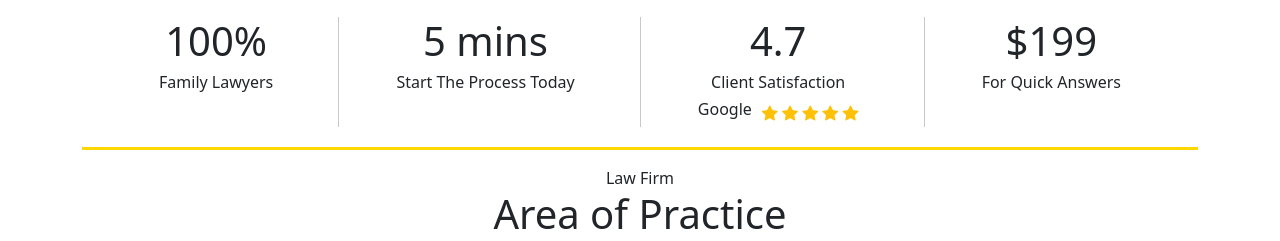
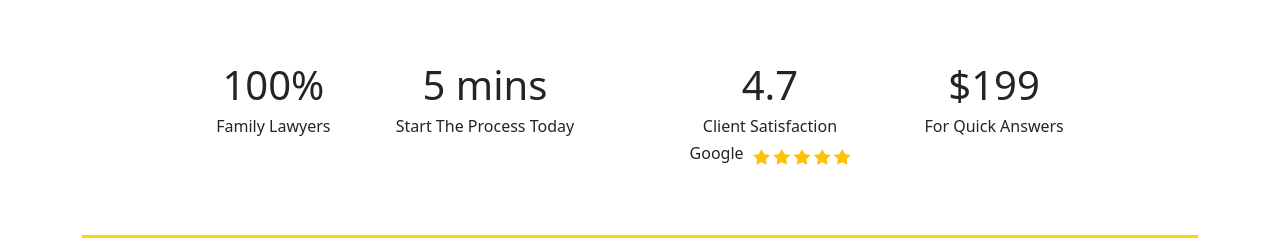
Before and after one commit to samuelmideksa/evolvelaw, a plain HTML site: page index.html in a window 1280 px wide. Shown: the part 596-837 px from the top of the page. Drawn offline with nearby package versions, Linux system fonts and the light colour scheme.

Commit message:
home page layout updated

```diff
--- a/index.html
+++ b/index.html
@@ -103,17 +103,21 @@
         <img src="https://evolvelaw.ca/wp-content/uploads/2022/01/consult-1.webp" alt="" class="rounded" style="width: 100%;">
       </div>
     </div>
-    <ul class="list-inline d-flex text-center" style="padding: 20px; border-bottom: 3px solid gold;">
+    <ul class="list-inline text-center justify-content-center py-5" style="border-bottom: 3px solid gold;">
+      <div class="row justify-content-center">
+        <div class="col-12 col-md-auto py-3">
           <li class="list-inline-item flex-fill">
             <h1>100%</h1>
             <h6>Family Lawyers</h6>
           </li>
-      <div class="vr"></div>
+        </div>
+        <div class="col-12 col-md-3 py-3">
           <li class="list-inline-item flex-fill">
             <h1>5 mins</h1>
             <h6>Start The Process Today</h6>
           </li>
-      <div class="vr"></div>
+        </div>
+        <div class="col-12 col-md-3 py-3">
           <li class="list-inline-item flex-fill">
             <h1>4.7</h1>
             <h6>Client Satisfaction</h6>
@@ -128,12 +132,16 @@
               </div>
             </div>
           </li>
-      <div class="vr"></div>
+        </div>
+        <div class="col-12 col-md-auto py-3">
           <li class="list-inline-item flex-fill">
             <h1>$199</h1>
             <h6>For Quick Answers</h6>
           </li>
+        </div>
+      </div>
     </ul>
+
   </div>
 
   <div class="container text-center">
```
Lines whose indentation alone changed are shown as unchanged.
